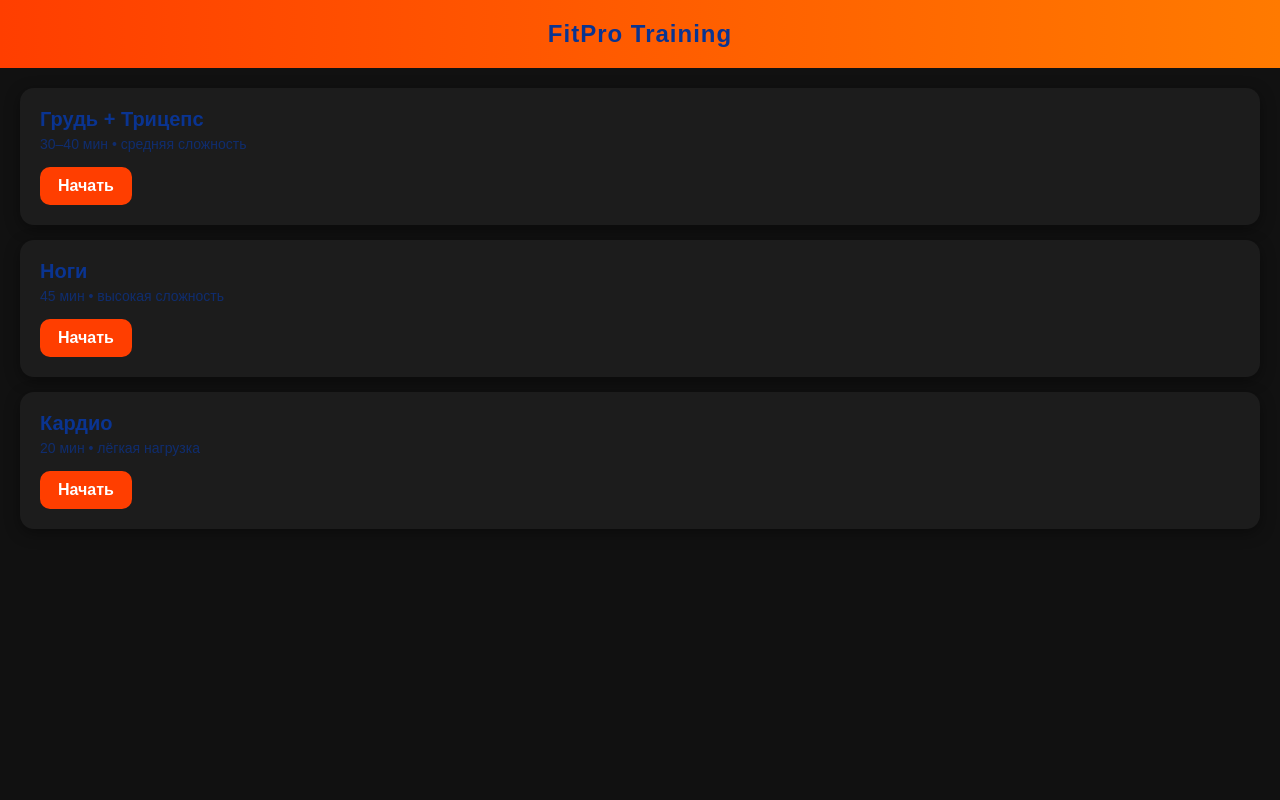
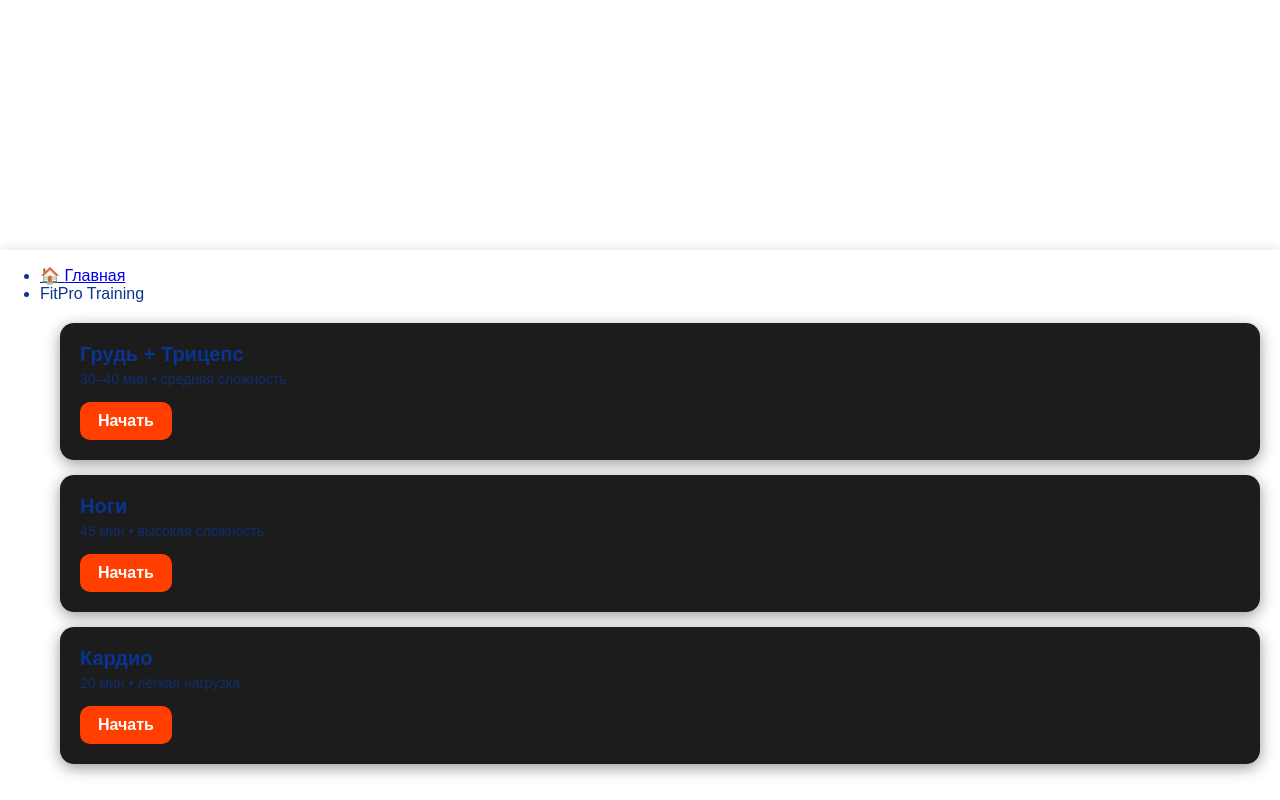
Before and after one commit to maga17mm-hub/workout, a plain HTML site: page index.html in a window 1280 px wide. Drawn offline with Linux system fonts and the light colour scheme.

Commit message:
Update index.html

```diff
--- a/index.html
+++ b/index.html
@@ -16,20 +16,10 @@
 
     body {
         font-family: Arial, sans-serif;
-        background: #111; /* тёмная тема — тренд фитнес-приложений */
+        background: #FFFFFF; /* тёмная тема — тренд фитнес-приложений */
         color: #0A3491;
         margin: 0;
         padding: 0;
-    }
-
-    /* верхняя панель */
-    header {
-        background: linear-gradient(90deg, #ff3e00, #ff7a00);
-        padding: 20px;
-        text-align: center;
-        font-size: 24px;
-        font-weight: bold;
-        letter-spacing: 1px;
     }
 
     /* контейнер карточек */
@@ -75,7 +65,30 @@
         text-decoration: none;
         font-weight: bold;
     }
+
+/*вкладка снизу лева*/
+    .bottom-nav {
+            position: fixed;
+            bottom: 0;
+            left: 0;
+            right: 0;
+            background: white;
+            box-shadow: 0 -2px 10px rgba(0, 0, 0, 0.1);
+            z-index: 100;
+        }
+
 </style>
+
+<nav class="bottom-nav">
+       <ul class="nav-tabs">
+            <li>
+                <a href="#" class="nav-tab active">
+                    <span class="tab-icon">🏠
+</span>
+                    <span>Главная</span>
+                </a>
+            </li>
+            <li>
 
 </head>
 <body>
```
